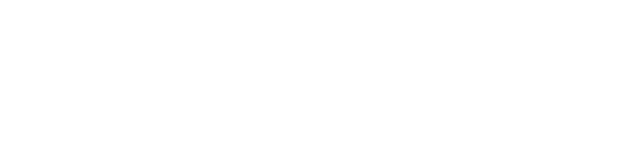
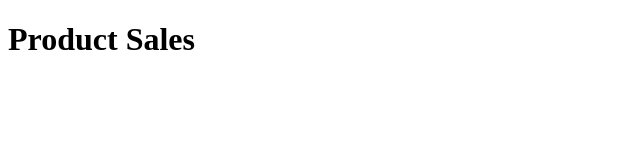
Before and after one commit to mihailovig/remote-demo, a plain HTML site: page sale.html in a window 1280 px wide. Shown: the whole page, without its empty margins (0-640 px from the left). Drawn offline with Linux system fonts and the light colour scheme.

Commit message:
Product sales added

```diff
--- a/sale.html
+++ b/sale.html
@@ -8,7 +8,7 @@
 </head>
 
 <body>
-
+	<h1>Product Sales</h1>
 </body>
 
 </html>
```
